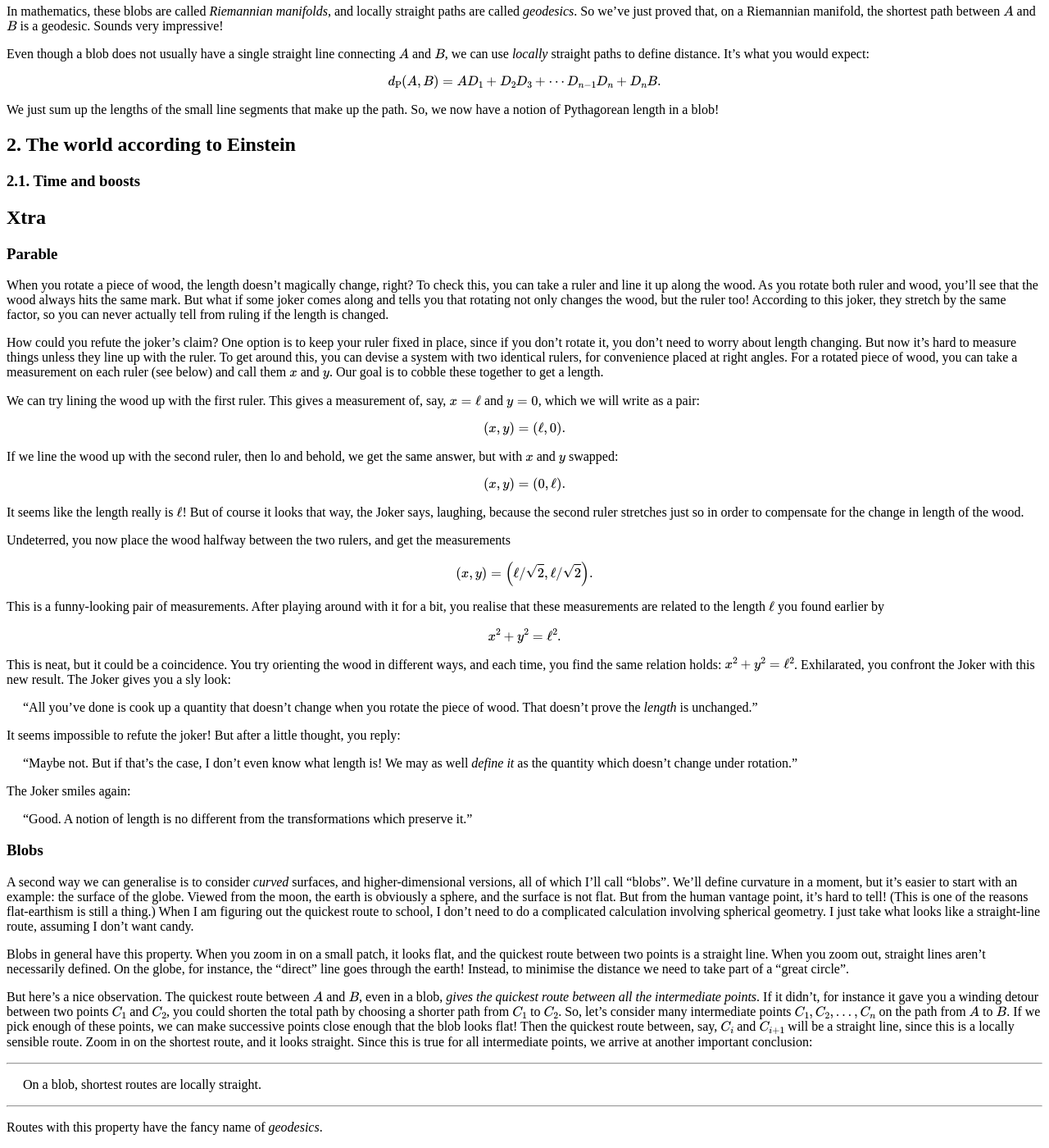
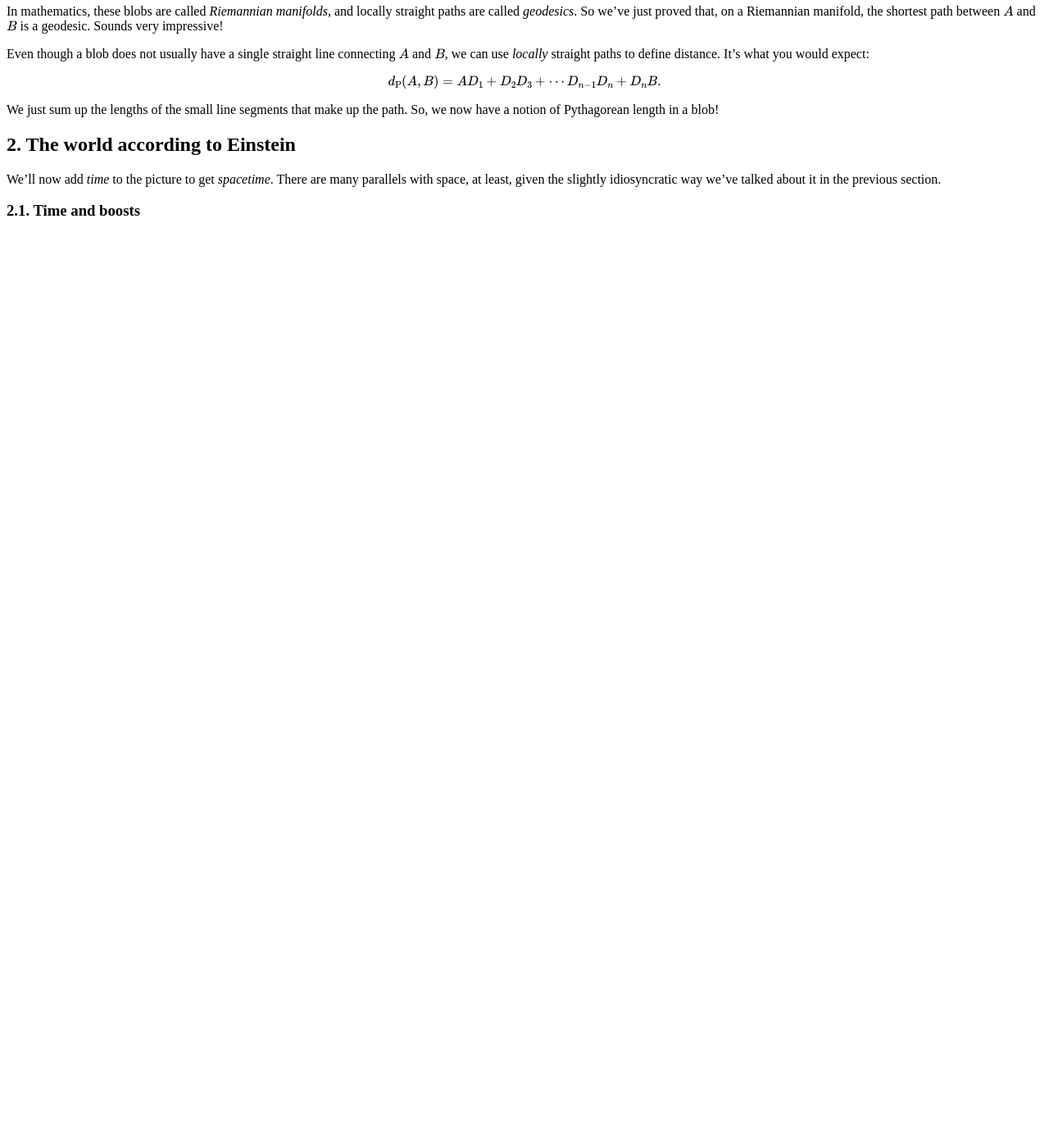
Before and after one commit to hapax/hapax.github.io, a Jekyll site: the page built from assets/maximal.md, in a window 1280 px wide and 1400 px high, scrolled down 3210 px. Shown: the whole window at 82% size. Built offline with Jekyll 4.4.1, drawn with Linux system fonts in a browser that asks for light colours; our own code applies the rules of GitHub Pages for plain Markdown files; formulas are drawn with MathJax 3; a script that is not in the unit is left out; after the commit the page ends 3497 px from its top, so only the background shows below that.

Commit message:
Update maximal.md

```diff
--- a/assets/maximal.md
+++ b/assets/maximal.md
@@ -331,137 +331,8 @@ So, we now have a notion of Pythagorean length in a blob!
 
 ## 2. The world according to Einstein <a id="sec-2" name="sec-2"></a>
 
+We'll now add *time* to the picture to get *spacetime*.
+There are many parallels with space, at least, given the slightly
+idiosyncratic way we've talked about it in the previous section.
+
 ### 2.1. Time and boosts <a id="sec-2-1" name="sec-2-1"></a>
-
-## Xtra
-
-### Parable
-
-When you rotate a piece of wood, the length doesn't magically change,
-right?
-To check this, you can take a ruler and line it up along the wood.
-As you rotate both ruler and wood, you'll see that the wood always hits the same mark.
-But what if some joker comes along and tells you that rotating not only
-changes the wood, but the ruler too!
-According to this joker, they stretch by the same factor, so you can never
-actually tell from ruling if the length is changed.
-
-How could you refute the joker's claim?
-One option is to keep your ruler fixed in place, since if you don't
-rotate it, you don't need to worry about length changing.
-But now it's hard to measure things unless they line up with the ruler.
-To get around this, you can devise a system with two identical rulers,
-for convenience placed at right angles.
-For a rotated piece of wood, you can take a measurement on each ruler
-(see below) and call them $x$ and $y$.
-Our goal is to cobble these together to get a length.
-
-We can try lining the wood up with the first ruler.
-This gives a measurement of, say, $x = \ell$ and $y = 0$, which we
-will write as a pair:
-
-$$
-(x, y) = (\ell, 0).
-$$
-
-If we line the wood up with the second ruler, then lo and behold, we
-get the same answer, but with $x$ and $y$ swapped:
-
-$$
-(x, y) = (0, \ell).
-$$
-
-It seems like the length really is $\ell$!
-But of course it looks that way, the Joker says, laughing, because the second
-ruler stretches just so in order to compensate for the change in
-length of the wood.
-
-Undeterred, you now place the wood halfway between the two rulers, and
-get the measurements
-
-$$
-(x, y) = \left(\ell/\sqrt{2}, \ell/\sqrt{2}\right).
-$$
-
-This is a funny-looking pair of measurements. After playing around
-with it for a bit, you realise that these measurements are related to
-the length $\ell$ you found earlier by
-
-$$
-x^2 + y^2 = \ell^2.
-$$
-
-This is neat, but it could be a coincidence.
-You try orienting the wood in different ways, and each time, you find
-the same relation holds: $x^2 + y^2 = \ell^2$.
-Exhilarated, you confront the Joker with this new result.
-The Joker gives you a sly look:
-
-<span style="padding-left: 20px; display:block">
-"All you've done is cook up a quantity that doesn't change when you
-rotate the piece of wood. That doesn't prove the *length* is unchanged."
-</span>
-
-It seems impossible to refute the joker! But after a little thought,
-you reply:
-
-<span style="padding-left: 20px; display:block">
-"Maybe not. But if that's the case, I don't even know what length is!
-We may as well *define it* as the quantity which doesn't change under
-rotation."
-</span>
-
-The Joker smiles again:
-
-<span style="padding-left: 20px; display:block">
-"Good. A notion of length is no different from the transformations which preserve it."
-</span>
-
-### Blobs
-
-A second way we can generalise is to consider *curved* surfaces, and
-higher-dimensional versions, all of which I'll call "blobs".
-We'll define curvature in a moment, but it's easier to start with an
-example: the surface of the globe.
-Viewed from the moon, the earth is obviously a sphere, and the surface
-is not flat.
-But from the human vantage point, it's hard to tell!
-(This is one of the reasons flat-earthism is still a thing.)
-When I am figuring out the quickest route to school, I don't need to
-do a complicated calculation involving spherical geometry.
-I just take what looks like a straight-line route, assuming I don't want
-candy.
-
-Blobs in general have this property.
-When you zoom in on a small patch, it looks flat, and the quickest
-route between two points is a straight line.
-When you zoom out, straight lines aren't necessarily defined.
-On the globe, for instance, the "direct" line goes through the earth!
-Instead, to minimise the distance we need to take part of a "great
-circle".
-
-But here's a nice observation.
-The quickest route between $A$ and $B$, even in a blob, *gives the
-quickest route between all the intermediate points*.
-If it didn't, for instance it gave you a winding detour between two
-points $C_1$ and $C_2$, you could shorten the total path by choosing a
-shorter path from $C_1$ to $C_2$.
-So, let's consider many intermediate points $C_1, C_2, \ldots, C_n$ on
-the path from $A$ to $B$.
-If we pick enough of these points, we can make successive points close
-enough that the blob looks flat!
-Then the quickest route between, say, $C_i$ and $C_{i+1}$ will be a
-straight line, since this is a locally sensible route.
-Zoom in on the shortest route, and it looks straight.
-Since this is true for all intermediate points, we arrive at another
-important conclusion:
-
----
-
-<span style="padding-left: 20px; display:block">
-On a blob, shortest routes are locally straight.
-</span>
-
----
-
-Routes with this property have the fancy name of *geodesics*.
```
